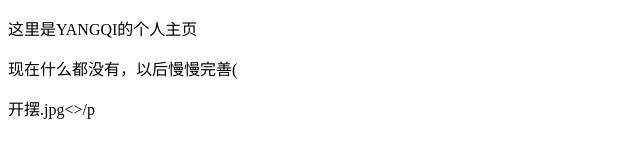
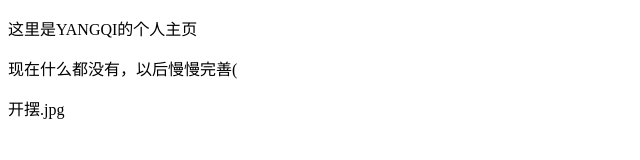
Before and after one commit to O2n2O/O2n2O.github.io, a plain HTML site: page index.html in a window 1280 px wide. Shown: the full height of the page, 0-640 px from the left. Drawn offline with Linux system fonts and the light colour scheme.

Commit message:
Update index.html

```diff
--- a/index.html
+++ b/index.html
@@ -16,7 +16,7 @@
 
     <p>现在什么都没有，以后慢慢完善(</p>
 
-    <p>开摆.jpg<>/p
+    <p>开摆.jpg</p>
 
 </body>
 
```
